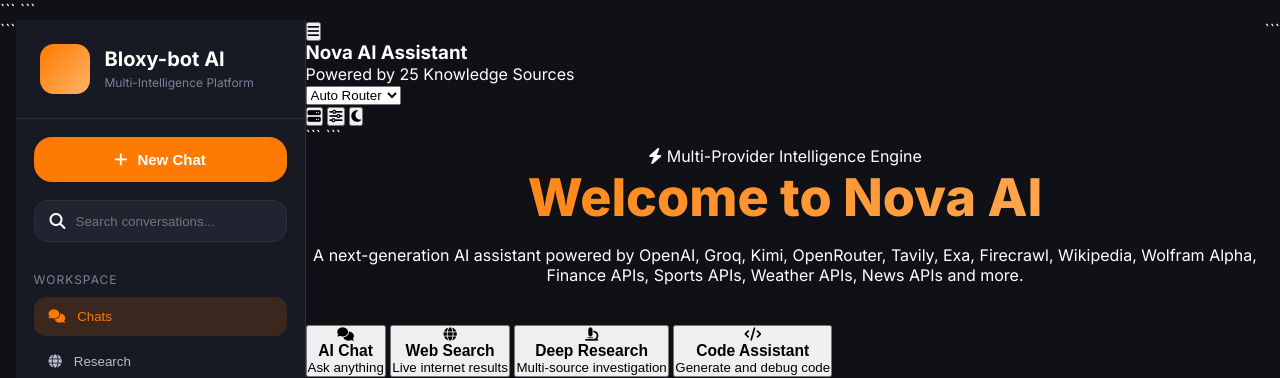
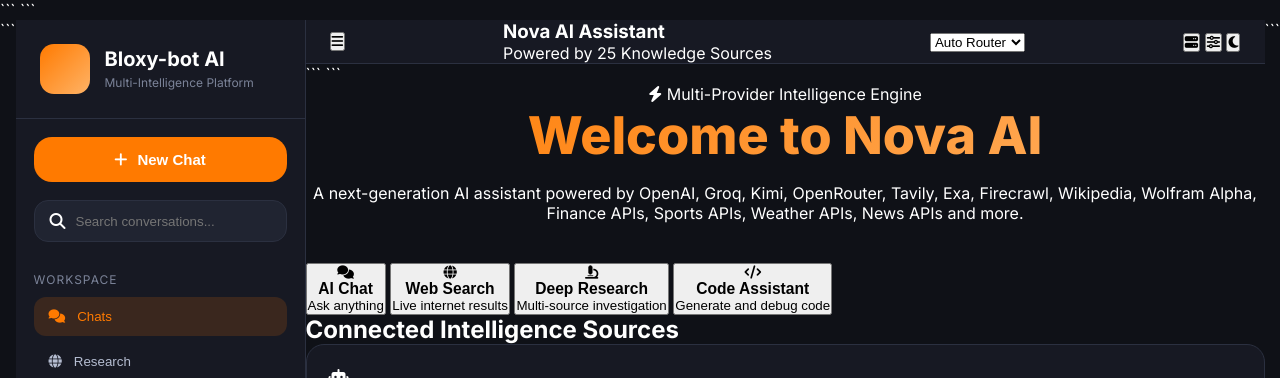
Before and after one commit to alvinogthegreat177-stack/Bloxy-bot, a FastAPI app: template templates/index.html in a window 1280 px wide. Shown: the top 378 px of the page. Run offline with FastAPI, Linux system fonts and the light colour scheme; the template is opened without the code that fills it, so the values that code supplies are empty.

Commit message:
index.html

````diff
--- a/templates/index.html
+++ b/templates/index.html
@@ -239,7 +239,7 @@
 
     <!-- Top Bar -->
 
-    <header class="top-bar">
+    <header class="topbar">
 
         <!-- Mobile Menu -->
 
@@ -266,7 +266,7 @@
 
         <div class="model-area">
 
-            <select id="modelSelector">
+            <select id="model-Selector">
 
                 <option value="auto">
                     Auto Router
@@ -612,9 +612,8 @@
 ```
     <!-- INPUT AREA -->
 
-    <div class="input-wrapper">
-
-        <div class="input-container">
+   <div class="chat-input-wrapper">
+       <div class="chat-input-container">
 
             <div class="input-toolbar">
 
````
